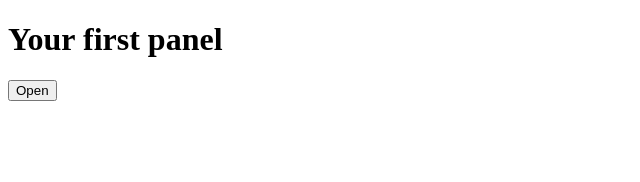
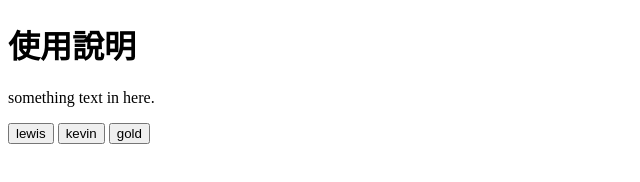
Before and after one commit to LewisGet/LJ_adobe_editor_tools, a plain HTML site: page plug-code/client/index.html in a window 1280 px wide. Shown: the whole page, without its empty margins (0-640 px from the left). Drawn offline with Linux system fonts and the light colour scheme.

Commit message:
update ui

```diff
--- a/plug-code/client/index.html
+++ b/plug-code/client/index.html
@@ -2,16 +2,20 @@
 <html>
 <head>
     <meta charset="utf-8">
-    <title>Your First Panel</title>
+    <title>LJ subtitle</title>
 </head>
 <body>
-    <!-- 1) Simple HTML UI elements to get us started -->
-    <h1>Your first panel</h1>
+    <h1>使用說明</h1>
 
-    <!-- 2) A button -->
-    <button id="open-button">Open</button>
+    <p>
+        <!-- todo: 補上說明內容 -->
+        something text in here.
+    </p>
 
-    <!-- 3) Add your script dependencies here, including CEP's CSInterface.js library -->
+    <button id="clone-lewis">lewis</button>
+    <button id="clone-kevin">kevin</button>
+    <button id="clone-gold">gold</button>
+
     <script type="text/javascript" src="CSInterface.js"></script>
     <script type="text/javascript" src="index.js"></script>
 </body>
```
